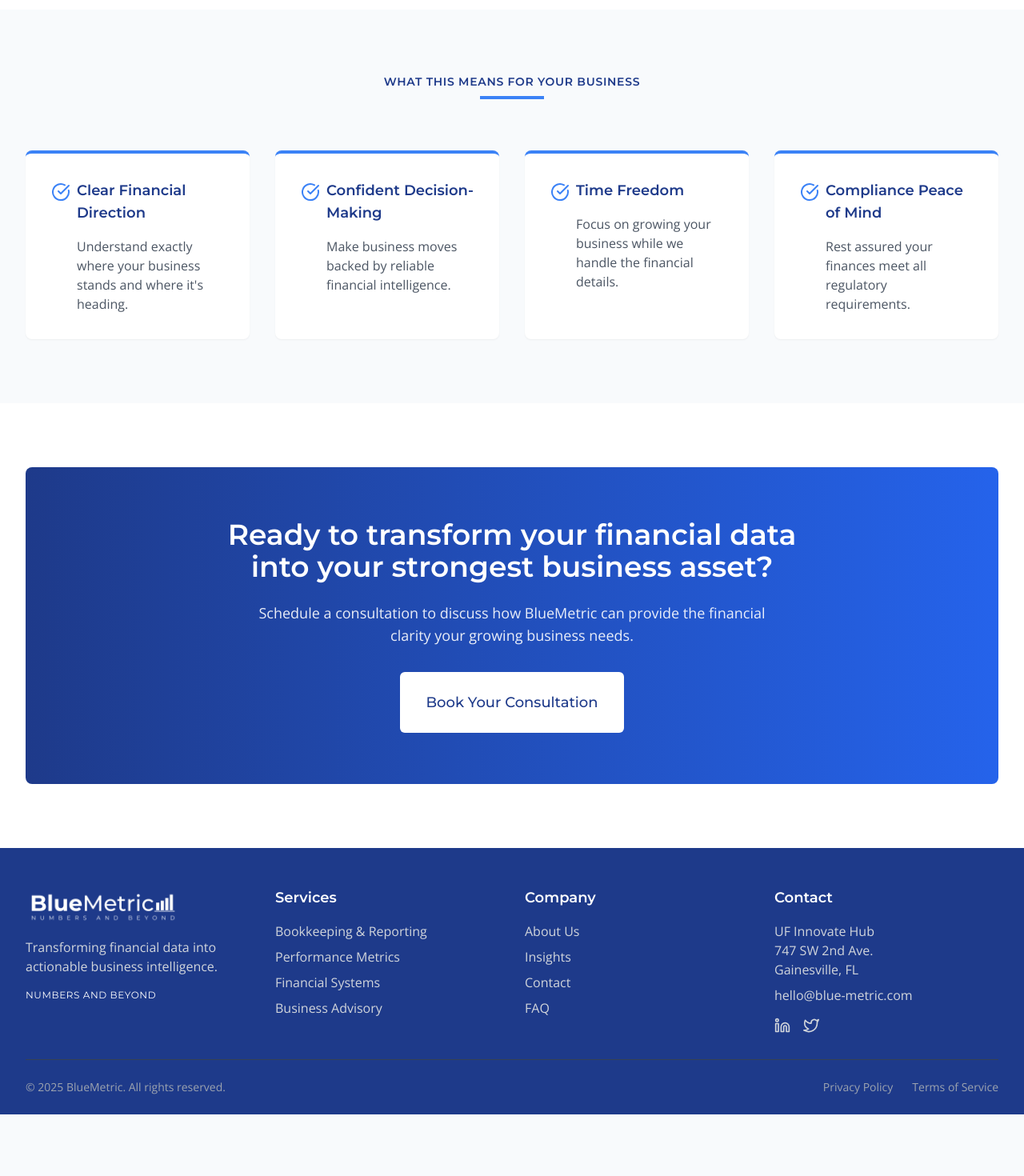
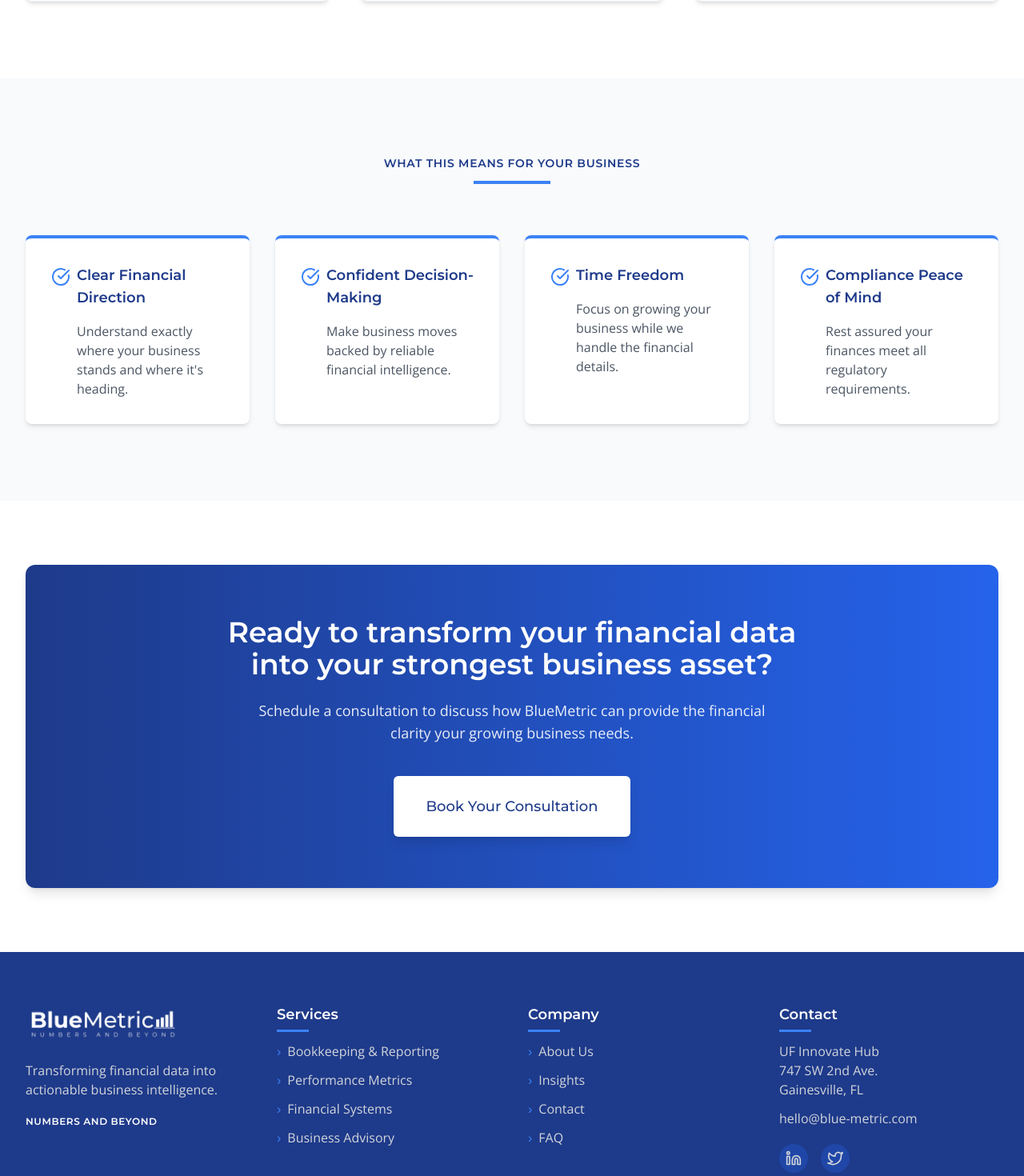
Before and after one commit to surbhispeaks/bluemetric-growth-vision, a React (Vite) app: page / in a window 1280 px wide. Shown: the part 1320-2790 px from the top of the page at 80% size. Before the commit the page ends 2713 px from the top, so only its background shows below. Built offline with nearby package versions, Linux system fonts and the light colour scheme.

Commit message:
Refactor: Improve website design and feel
Enhance the website's overall look, design, and feel while maintaining the existing color scheme and fonts.

```diff
--- a/src/components/contact/ContactHero.tsx
+++ b/src/components/contact/ContactHero.tsx
@@ -1,10 +1,10 @@
 
 const ContactHero = () => {
   return (
-    <section className="py-20 bg-bluemetric-darkblue">
+    <section className="py-24 bg-bluemetric-darkblue">
       <div className="container mx-auto">
         <div className="max-w-3xl mx-auto text-center">
-          <h1 className="text-4xl md:text-5xl font-montserrat font-semibold text-white mb-6">
+          <h1 className="text-4xl md:text-5xl font-montserrat font-semibold text-white mb-8">
             Get In Touch
           </h1>
           <p className="text-xl text-white/90">
--- a/src/components/home/Benefits.tsx
+++ b/src/components/home/Benefits.tsx
@@ -22,20 +22,20 @@ const Benefits = () => {
   ];
 
   return (
-    <section className="py-20 bg-bluemetric-lightbg">
+    <section className="py-24 bg-bluemetric-lightbg">
       <div className="container mx-auto">
         <div className="text-center mb-16">
-          <h2 className="font-montserrat font-semibold text-bluemetric-darkblue text-sm uppercase tracking-wider mb-2">
+          <h2 className="font-montserrat font-semibold text-bluemetric-darkblue text-sm uppercase tracking-wider mb-3">
             What This Means For Your Business
           </h2>
-          <div className="w-20 h-1 bg-bluemetric-blue mx-auto mb-6"></div>
+          <div className="w-24 h-1 bg-bluemetric-blue mx-auto mb-6"></div>
         </div>
 
         <div className="grid grid-cols-1 sm:grid-cols-2 lg:grid-cols-4 gap-8">
           {benefits.map((benefit) => (
             <div
               key={benefit.title}
-              className="bg-white p-8 rounded-lg border-t-4 border-bluemetric-blue shadow-sm"
+              className="bg-white p-8 rounded-lg border-t-4 border-bluemetric-blue shadow-md hover:shadow-lg transition-all duration-300"
             >
               <div className="flex items-start mb-4">
                 <CheckCircle className="text-bluemetric-blue h-6 w-6 mr-2 flex-shrink-0 mt-1" />
--- a/src/components/home/CallToAction.tsx
+++ b/src/components/home/CallToAction.tsx
@@ -6,15 +6,15 @@ const CallToAction = () => {
   return (
     <section className="py-20 bg-white">
       <div className="container mx-auto">
-        <div className="bg-gradient-to-r from-bluemetric-darkblue to-bluemetric-mediumblue rounded-lg px-8 py-16 text-center">
+        <div className="bg-gradient-to-r from-bluemetric-darkblue to-bluemetric-mediumblue rounded-xl px-8 py-16 text-center shadow-lg">
           <h2 className="text-3xl md:text-4xl font-montserrat font-semibold text-white mb-6 max-w-3xl mx-auto">
             Ready to transform your financial data into your strongest business asset?
           </h2>
-          <p className="text-white/90 text-lg mb-8 max-w-2xl mx-auto">
+          <p className="text-white/90 text-lg mb-10 max-w-2xl mx-auto">
             Schedule a consultation to discuss how BlueMetric can provide the financial clarity your growing business needs.
           </p>
           <Link to="/contact">
-            <Button className="bg-white hover:bg-bluemetric-lightgray text-bluemetric-darkblue font-montserrat font-medium text-lg px-8 py-6 h-auto">
+            <Button className="bg-white hover:bg-bluemetric-lightgray text-bluemetric-darkblue font-montserrat font-medium text-lg px-10 py-6 h-auto shadow-lg hover:shadow-xl transition-all duration-300">
               Book Your Consultation
             </Button>
           </Link>
--- a/src/components/layout/Footer.tsx
+++ b/src/components/layout/Footer.tsx
@@ -30,96 +30,96 @@ const Footer = () => {
   return (
     <>
       <ScrollToTop />
-      <footer className="bg-bluemetric-darkblue text-white pt-12 pb-6">
+      <footer className="bg-bluemetric-darkblue text-white pt-16 pb-8">
         <div className="container mx-auto">
-          <div className="grid grid-cols-1 md:grid-cols-2 lg:grid-cols-4 gap-8 mb-8">
+          <div className="grid grid-cols-1 md:grid-cols-2 lg:grid-cols-4 gap-10 mb-12">
             <div>
               <img
                 src="/lovable-uploads/49916e99-9bf8-435e-b1ae-2892adabe9bb.png"
                 alt="BlueMetric Logo"
-                className="h-12 mb-4 brightness-0 invert"
+                className="h-12 mb-6 brightness-0 invert"
               />
-              <p className="text-gray-300 mb-4">
+              <p className="text-gray-300 mb-5">
                 Transforming financial data into actionable business intelligence.
               </p>
-              <p className="text-white text-xs uppercase font-montserrat tracking-wider">
+              <p className="text-white text-xs uppercase font-montserrat tracking-wider font-semibold">
                 Numbers And Beyond
               </p>
             </div>
 
             <div>
-              <h3 className="font-montserrat font-semibold text-white text-lg mb-4">Services</h3>
-              <ul className="space-y-2">
+              <h3 className="font-montserrat font-semibold text-white text-lg mb-5 relative after:content-[''] after:absolute after:bottom-[-8px] after:left-0 after:w-10 after:h-[3px] after:bg-bluemetric-blue">Services</h3>
+              <ul className="space-y-3">
                 <li>
-                  <Link to="/services#bookkeeping" className="text-gray-300 hover:text-white transition-colors">
-                    Bookkeeping & Reporting
+                  <Link to="/services#bookkeeping" className="text-gray-300 hover:text-white transition-colors flex items-center">
+                    <span className="text-bluemetric-blue mr-2">›</span> Bookkeeping & Reporting
                   </Link>
                 </li>
                 <li>
-                  <Link to="/services#performance" className="text-gray-300 hover:text-white transition-colors">
-                    Performance Metrics
+                  <Link to="/services#performance" className="text-gray-300 hover:text-white transition-colors flex items-center">
+                    <span className="text-bluemetric-blue mr-2">›</span> Performance Metrics
                   </Link>
                 </li>
                 <li>
-                  <Link to="/services#systems" className="text-gray-300 hover:text-white transition-colors">
-                    Financial Systems
+                  <Link to="/services#systems" className="text-gray-300 hover:text-white transition-colors flex items-center">
+                    <span className="text-bluemetric-blue mr-2">›</span> Financial Systems
                   </Link>
                 </li>
                 <li>
-                  <Link to="/services#advisory" className="text-gray-300 hover:text-white transition-colors">
-                    Business Advisory
+                  <Link to="/services#advisory" className="text-gray-300 hover:text-white transition-colors flex items-center">
+                    <span className="text-bluemetric-blue mr-2">›</span> Business Advisory
                   </Link>
                 </li>
               </ul>
             </div>
 
             <div>
-              <h3 className="font-montserrat font-semibold text-white text-lg mb-4">Company</h3>
-              <ul className="space-y-2">
+              <h3 className="font-montserrat font-semibold text-white text-lg mb-5 relative after:content-[''] after:absolute after:bottom-[-8px] after:left-0 after:w-10 after:h-[3px] after:bg-bluemetric-blue">Company</h3>
+              <ul className="space-y-3">
                 <li>
-                  <Link to="/about" className="text-gray-300 hover:text-white transition-colors">
-                    About Us
+                  <Link to="/about" className="text-gray-300 hover:text-white transition-colors flex items-center">
+                    <span className="text-bluemetric-blue mr-2">›</span> About Us
                   </Link>
                 </li>
                 <li>
-                  <Link to="/insights" className="text-gray-300 hover:text-white transition-colors">
-                    Insights
+                  <Link to="/insights" className="text-gray-300 hover:text-white transition-colors flex items-center">
+                    <span className="text-bluemetric-blue mr-2">›</span> Insights
                   </Link>
                 </li>
                 <li>
-                  <Link to="/contact" className="text-gray-300 hover:text-white transition-colors">
-                    Contact
+                  <Link to="/contact" className="text-gray-300 hover:text-white transition-colors flex items-center">
+                    <span className="text-bluemetric-blue mr-2">›</span> Contact
                   </Link>
                 </li>
                 <li>
-                  <Link to="/faq" className="text-gray-300 hover:text-white transition-colors">
-                    FAQ
+                  <Link to="/faq" className="text-gray-300 hover:text-white transition-colors flex items-center">
+                    <span className="text-bluemetric-blue mr-2">›</span> FAQ
                   </Link>
                 </li>
               </ul>
             </div>
 
             <div>
-              <h3 className="font-montserrat font-semibold text-white text-lg mb-4">Contact</h3>
-              <p className="text-gray-300 mb-2">
+              <h3 className="font-montserrat font-semibold text-white text-lg mb-5 relative after:content-[''] after:absolute after:bottom-[-8px] after:left-0 after:w-10 after:h-[3px] after:bg-bluemetric-blue">Contact</h3>
+              <p className="text-gray-300 mb-3">
                 UF Innovate Hub<br />
                 747 SW 2nd Ave.<br />
                 Gainesville, FL
               </p>
-              <p className="text-gray-300 mb-4">
+              <p className="text-gray-300 mb-5">
                 <a href="mailto:hello@blue-metric.com" className="hover:text-white transition-colors">
                   hello@blue-metric.com
                 </a>
               </p>
               <div className="flex space-x-4">
-                <a href="#" aria-label="LinkedIn" className="text-gray-300 hover:text-white transition-colors">
+                <a href="#" aria-label="LinkedIn" className="text-gray-300 hover:text-white transition-colors bg-bluemetric-mediumblue/30 p-2 rounded-full hover:bg-bluemetric-mediumblue/50">
                   <svg xmlns="http://www.w3.org/2000/svg" viewBox="0 0 24 24" fill="none" stroke="currentColor" strokeWidth="2" strokeLinecap="round" strokeLinejoin="round" className="w-5 h-5">
                     <path d="M16 8a6 6 0 0 1 6 6v7h-4v-7a2 2 0 0 0-2-2 2 2 0 0 0-2 2v7h-4v-7a6 6 0 0 1 6-6z"></path>
                     <rect x="2" y="9" width="4" height="12"></rect>
                     <circle cx="4" cy="4" r="2"></circle>
                   </svg>
                 </a>
-                <a href="#" aria-label="Twitter" className="text-gray-300 hover:text-white transition-colors">
+                <a href="#" aria-label="Twitter" className="text-gray-300 hover:text-white transition-colors bg-bluemetric-mediumblue/30 p-2 rounded-full hover:bg-bluemetric-mediumblue/50">
                   <svg xmlns="http://www.w3.org/2000/svg" viewBox="0 0 24 24" fill="none" stroke="currentColor" strokeWidth="2" strokeLinecap="round" strokeLinejoin="round" className="w-5 h-5">
                     <path d="M23 3a10.9 10.9 0 0 1-3.14 1.53 4.48 4.48 0 0 0-7.86 3v1A10.66 10.66 0 0 1 3 4s-4 9 5 13a11.64 11.64 0 0 1-7 2c9 5 20 0 20-11.5a4.5 4.5 0 0 0-.08-.83A7.72 7.72 0 0 0 23 3z"></path>
                   </svg>
@@ -128,7 +128,7 @@ const Footer = () => {
             </div>
           </div>
 
-          <div className="border-t border-gray-700 pt-6">
+          <div className="border-t border-gray-700 pt-8">
             <div className="flex flex-col md:flex-row justify-between items-center">
               <p className="text-gray-400 text-sm mb-4 md:mb-0">
                 &copy; {currentYear} BlueMetric. All rights reserved.
--- a/src/components/layout/Layout.tsx
+++ b/src/components/layout/Layout.tsx
@@ -22,8 +22,8 @@ const Layout = ({ children }: LayoutProps) => {
         }
       }, 100);
     } else {
-      // If no hash, scroll to top
-      window.scrollTo(0, 0);
+      // If no hash, scroll to top with smooth animation
+      window.scrollTo({ top: 0, behavior: "smooth" });
     }
   }, [pathname, hash]);
 
--- a/src/index.css
+++ b/src/index.css
@@ -52,12 +52,12 @@
 }
 
 .container {
-  @apply px-4 mx-auto;
+  @apply px-5 mx-auto;
 }
 
 @media (min-width: 768px) {
   .container {
-    @apply px-6;
+    @apply px-7;
   }
 }
 
@@ -66,3 +66,29 @@
     @apply px-8;
   }
 }
+
+/* Animations */
+@keyframes fade-in {
+  0% { opacity: 0; transform: translateY(10px); }
+  100% { opacity: 1; transform: translateY(0); }
+}
+
+.animate-fade-in {
+  animation: fade-in 0.3s ease-out forwards;
+}
+
+/* Transitions */
+.transition-all {
+  transition-property: all;
+  transition-timing-function: cubic-bezier(0.4, 0, 0.2, 1);
+  transition-duration: 300ms;
+}
+
+/* Hover effects */
+.hover-lift {
+  transition: transform 0.3s ease;
+}
+
+.hover-lift:hover {
+  transform: translateY(-5px);
+}
```
Also changed, not shown: src/components/about/AboutHero.tsx (+4 -4 lines), src/components/home/Differentiators.tsx (+4 -4 lines), src/components/home/Hero.tsx (+7 -7 lines), src/components/layout/Navbar.tsx (+25 -5 lines), src/components/services/ServiceHero.tsx (+4 -4 lines).
